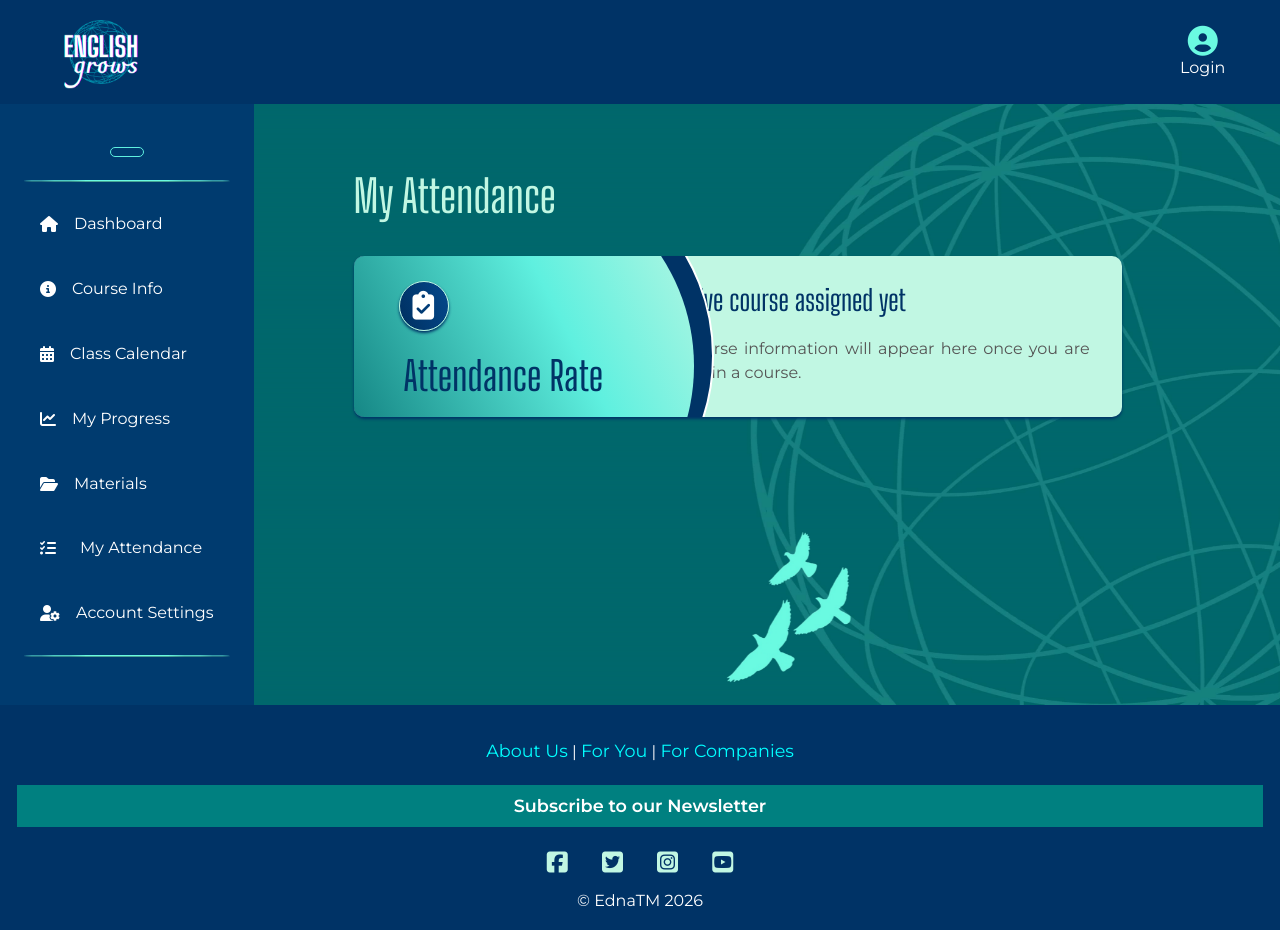
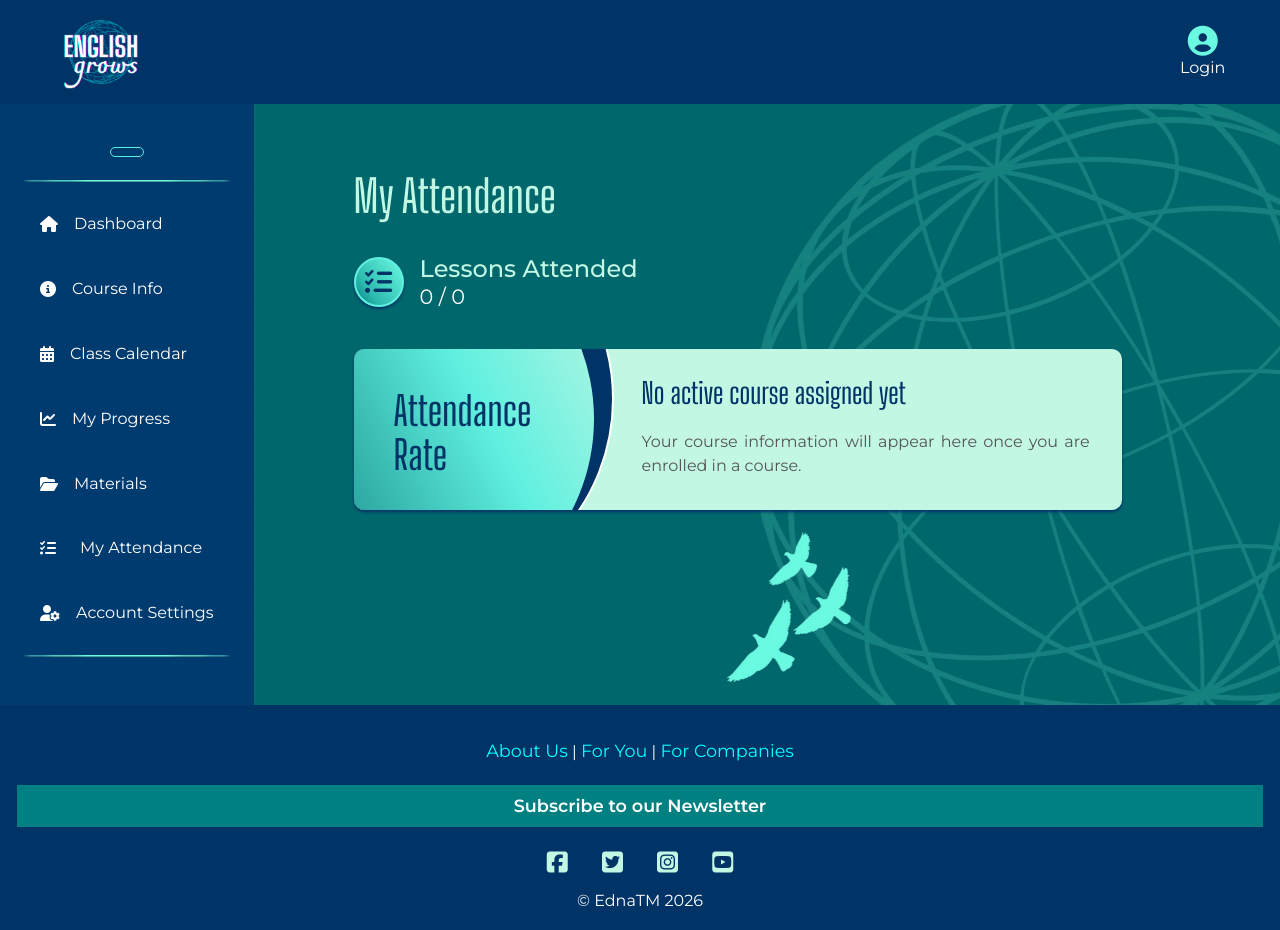
Before and after one commit to Ethra8/english-grows-new, a Django app: template profiles/templates/profiles/my_attendance.html in a window 1280 px wide. Run offline with Django 5.2, Linux system fonts and the light colour scheme; the template is opened without the code that fills it, so the values that code supplies are empty; some libraries are stand-ins or nearby versions; some web fonts are replaced.

Commit message:
style attendance details

```diff
--- a/courses/models.py
+++ b/courses/models.py
@@ -369,6 +369,7 @@ class CourseEnrollment(models.Model):
 
     @property
     def total_completed_classes(self):
+        # past classes
         return Attendance.objects.filter(
             student=self.student,
             class_session__course=self.course,
@@ -377,6 +378,9 @@ class CourseEnrollment(models.Model):
             status="scheduled"
         ).values("class_session").distinct().count()
 
+    @property
+    def upcoming_classes(self):
+        return self.total_assigned_classes - self.total_completed_classes
 
     @property
     def classes_attended(self):
--- a/profiles/static/profiles/css/profiles.css
+++ b/profiles/static/profiles/css/profiles.css
@@ -258,34 +258,38 @@
     font-size: 2.8rem;
 }
 
-.my-course header p {
-    color: antiquewhite;
-}
-
-.my-course header .course-info-item {
+.my-course header .course-info-item,
+.my-attendance header .course-info-item  {
     border-bottom: none;
 }
 
-.my-course header .course-info-icon {
+.my-course header .course-info-icon,
+.my-attendance header .course-info-icon {
     width: 50px;
     height: 50px;
-    border: solid 1px #5ff0df;
+    border: solid 2px #5ff0df;
     box-shadow: 0 2px 3px 0 #003366;
 }
 
-.my-course header .course-info-item .fa-regular {
-    color: #c1f7e3;
-    font-size: 2rem;
+.my-course header .course-info-item .fa-regular,
+.my-course header .course-info-item .fa-solid,
+.my-attendance header .course-info-item .fa-regular,
+.my-attendance header .course-info-item .fa-solid {
+    color: #003366;
+    font-size: 1.7rem;
 }
 
-.my-course header .course-info-text strong {
+.my-course header .course-info-text strong,
+.my-attendance header .course-info-item strong {
     color: #c1f7e3;
     font-size: 1.5rem;
     font-weight: 500;
 }
 
-.my-course header .course-info-text span {
+.my-course header .course-info-text span,
+.my-attendance header .course-info-item span {
     color: #ffffff;
+    font-size: 1.3rem;
 }
 
 .no-course-assigned {
@@ -456,8 +460,8 @@
 
 .attendance-progress-card .circle-panel1 {
     position: absolute;
-    top: -90px;
-    left: -60px;
+    top: -130px;
+    left: -160px;
     width: 400px;
     height: 400px;
     border-radius: 50%;
@@ -471,7 +475,7 @@
 
 .attendance-progress-card .circle-panel1 h2 {
     font-family: "Big Shoulders Display", sans-serif;
-    margin: 3rem 2rem 0 -40px;
+    margin: 5rem 2rem 0 50px;
     font-size: 2.5rem;
     font-weight: 500;
     line-height: 1.1;
@@ -479,10 +483,29 @@
     max-height: 50px;
 }
 
+.circle-panel1 .icon-circle-bg {
+    position: relative;
+    top: 25px;
+    left: 0;
+    height: 50px;
+    width: 50px;
+    border-radius: 50%;
+    background: linear-gradient(251deg,rgba(4, 72, 140, 1) 0%, rgba(0, 51, 102, 1) 87%, rgba(0, 45, 89, 1) 100%);
+    border: solid 1px #c1f7e3;
+    box-shadow: 0 2px 3px 0 #003366;
+}
+
+.circle-panel1 .fa-solid {
+    position: relative;
+    top: 9px;
+    left: 13px;
+    font-size: 1.8rem;
+}
+
 .attendance-progress-card .circle-panel2 {
     position: absolute;
-    top: -100px;
-    left: -40px;
+    top: -150px;
+    left: -140px;
     width: 400px;
     height: 400px;
     border-radius: 50%;
@@ -509,30 +532,12 @@
 
 .attendance-progress-card .info {
     /* margin-left: 150px; */
-    padding: 0 2rem 1rem 22rem;
+    padding: 0 2rem 1rem 19rem;
     width: 100%;
     min-height: 165px;
     border: solid 3px #ffffff;
 }
 
-.circle-panel1 .icon-circle-bg {
-    position: relative;
-    top: 25px;
-    left: -45px;
-    height: 50px;
-    width: 50px;
-    border-radius: 50%;
-    background: linear-gradient(251deg,rgba(4, 72, 140, 1) 0%, rgba(0, 51, 102, 1) 87%, rgba(0, 45, 89, 1) 100%);
-    border: solid 1px #c1f7e3;
-    box-shadow: 0 2px 3px 0 #003366;
-}
-
-.circle-panel1 .fa-solid {
-    position: relative;
-    top: 9px;
-    left: 13px;
-    font-size: 1.8rem;
-}
 
 /**** Attendance Porgress bar ***/
 
--- a/profiles/templates/profiles/my_attendance.html
+++ b/profiles/templates/profiles/my_attendance.html
@@ -17,15 +17,30 @@
             <header>
                 <h1>My Attendance</h1>
                 <!-- <p>Check your attendance to your current course: <strong>{{ active_enrollment.course.course_type.name }}</strong>.</p> -->
+                <div class="row mt-3 w-100">
+                    <div class="col-12 pl-0">
+                        <div class="course-info-item">
+                            <div class="course-info-icon">
+                                <i class="fa-solid fa-list-check"></i>
+                            </div>
+
+                            <div class="course-info-text">
+                                <strong>Lessons Attended</strong>
+                                <span>{{ active_enrollment.classes_attended|default:"0" }} / {{ active_enrollment.total_completed_classes|default:"0" }}</span>
+                            </div>
+                        </div>
+                    </div>
+                </div>
             </header>
         </div>
     </div>
 
+
     <div class="attendance-progress-card mb-4">
 
         <div class="circle-panel1">
-            <div class="icon-circle-bg"><i class="fa-solid fa-clipboard-check"></i></div>
-            <h2>Attendance Rate</h2>
+            <!-- <div class="icon-circle-bg"><i class="fa-solid fa-percent"></i></div> -->
+            <h2>Attendance<br>Rate</h2>
         </div>
         <div class="circle-panel2"></div>
 {% if active_enrollment %}
@@ -44,11 +59,26 @@
                     {{ active_enrollment.attendance_percentage }}%
                 </progress>
             </div>
-            <div class="row pl-5">
-                <div class="col-12 col-md-6">
+
+            {% if active_enrollment.has_low_attendance_warning %}
+            <div class="attendance-warning ml-4 mr-3">
+                <p class="mb-0"><i class="fa-solid fa-triangle-exclamation"></i>Attendance is below the recommended level!</p>
+            </div>
+            {% endif %}
+        </div>
+    </div>
+
+    <div class="row ">
+        <div class="attendance-details1">
+            <div class="col-12 col-md-5 detailed-attendance-card mx-auto">
+                <div class="circle-panel1">
+                    <h2>Attendance<br>Details</h2>
+                </div>
+                <div class="circle-panel2"></div>
+                <div class="col-12">
                     <div class="course-info-item">
                         <div class="course-info-icon">
-                            <i class="fa-regular fa-calendar-check"></i>
+                            <i class="fa-solid fa-list-check"></i>
                         </div>
 
                         <div class="course-info-text">
@@ -57,7 +87,7 @@
                         </div>
                     </div>
                 </div>
-                <div class="col-12 col-md-6">
+                <div class="col-12">
                     <div class="course-info-item">
                         <div class="course-info-icon">
                             <i class="fa-solid fa-clock-rotate-left"></i>
@@ -69,50 +99,29 @@
                         </div>
                     </div>
                 </div>
-            </div>
-
-            {% if active_enrollment.has_low_attendance_warning %}
-            <div class="attendance-warning ml-4 mr-3">
-                <p class="mb-0"><i class="fa-solid fa-triangle-exclamation"></i>Attendance is below the recommended level!</p>
-            </div>
-            {% endif %}
-        </div>
-    </div>
-
-    <div class="attendance-details">
-        <div class="row detailed-attendance-card">
-            <!-- <div class="col-12">
-                <div class="circle-panel1">
-                    <h2>Attendance Details</h2>
-                </div>
-
-            </div> -->
-            <div class="col-12 col-xl-6">
-                <div class="circle-panel1">
-                    <h2>Attendance Details</h2>
-                </div>
-                <div class="course-info-item mt-5">
+                <div class="col-12">
+                    <div class="course-info-item">
                         <div class="course-info-icon">
                             <i class="fa-solid fa-clock-rotate-left fa-flip-horizontal"></i>
                         </div>
 
                         <div class="course-info-text">
-                        <strong>Total Lessons</strong>
-                            {{ active_enrollment.course.number_of_classes|default:"Missing data" }}</p>
-                    </div>
-                </div>
-                <div class="course-info-item">
-                    <div class="course-info-icon">
-                        <i class="fa-regular fa-hourglass"></i>
-                    </div>
-
-                    <div class="course-info-text">
-                        <strong>Past Lessons</strong>
-                        <span>{{ active_enrollment.total_completed_classes|default:"Missing data" }}</span>
+                            <strong>Upcoming Lessons</strong>
+                            <span>{{ active_enrollment.upcoming_classes|default:"0" }}</span>
                         </div>
                     </div>
                 </div>
-            <div class="col-12 col-xl-6">
+
+            </div>
+
+        </div>
+        <div class="attendance-details2">
+            <div class="col-12 col-md-5 detailed-attendance-card mx-auto">
+                <div class="circle-panel1">
+                    <h2>Absence<br>Details</h2>
+                </div>
+                <div class="circle-panel2"></div>
+                <!-- <div class="col-12">
                     <div class="course-info-item">
                         <div class="course-info-icon">
                             <i class="fa-regular fa-calendar-check"></i>
@@ -123,6 +132,8 @@
                             <span>{{ active_enrollment.classes_attended|default:"Missing data" }}</span>
                         </div>
                     </div>
+                </div> -->
+                <div class="col-12">
                     <div class="course-info-item">
                         <div class="course-info-icon">
                             <i class="fa-regular fa-calendar-xmark"></i>
@@ -133,9 +144,11 @@
                             <span>{{ active_enrollment.classes_missed|default:"Missing data" }}</span>
                         </div>
                     </div>
+                </div>
+                <div class="col-12">
                     <div class="course-info-item">
                         <div class="course-info-icon">
-                        <i class="fa-solid fa-user-xmark"></i>
+                            <i class="fa-regular fa-calendar-minus"></i>
                         </div>
 
                         <div class="course-info-text">
@@ -144,7 +157,7 @@
                         </div>
                     </div>
                 </div>
-
+            </div>
         </div>
     </div>
 
@@ -154,7 +167,7 @@
             <div class="card mb-2 shadow-sm rounded">
                 <!-- PARENT HEADER -->
                 <div class="card-header" role="tab" id="parentAttendanceHeading">
-                    <div class="mb-0 w-100">
+                    <div class="mb-0 w-100 px-4">
                         <a class="collapsed text-white d-flex align-items-center justify-content-between w-100"
                         data-toggle="collapse"
                         href="#parentAttendanceCollapse"
```
Also changed, not shown: other parts of profiles/static/profiles/css/profiles.css (+35 -9 lines). Lines whose indentation alone changed are shown as unchanged.
